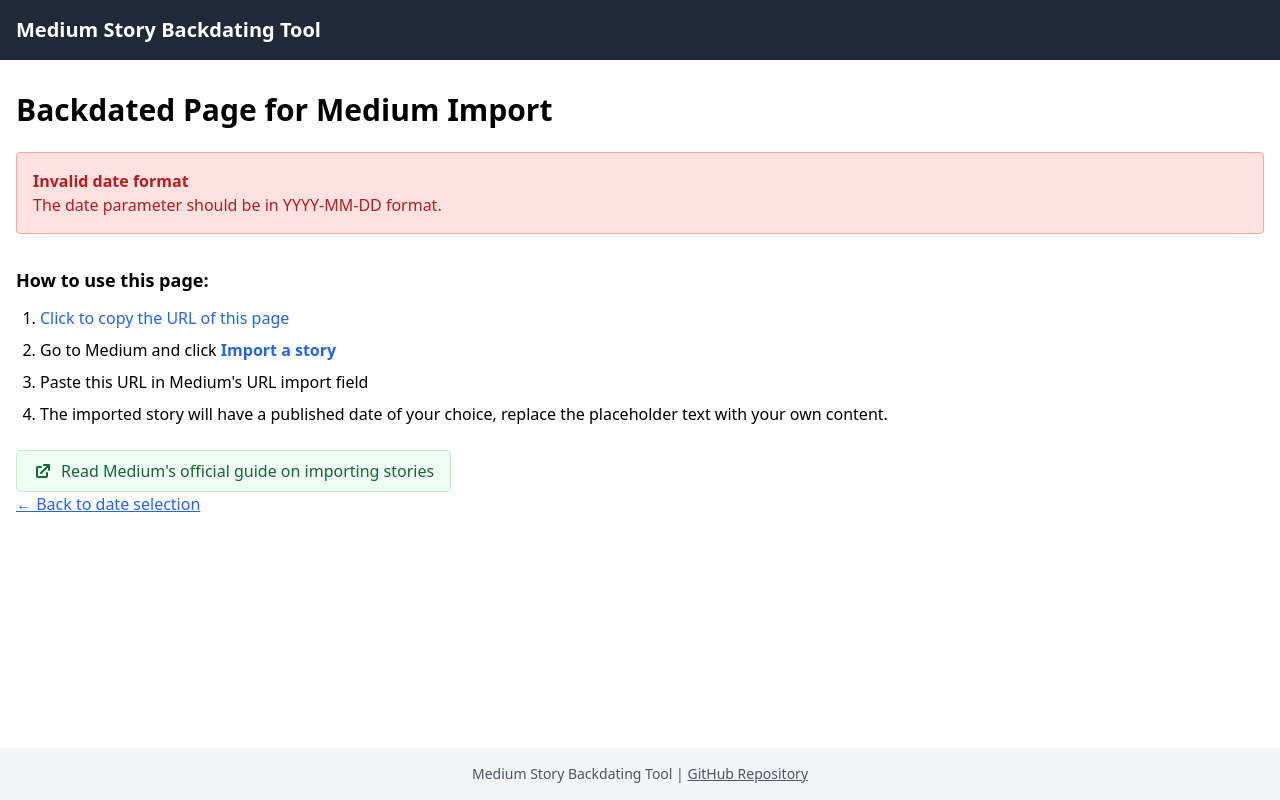
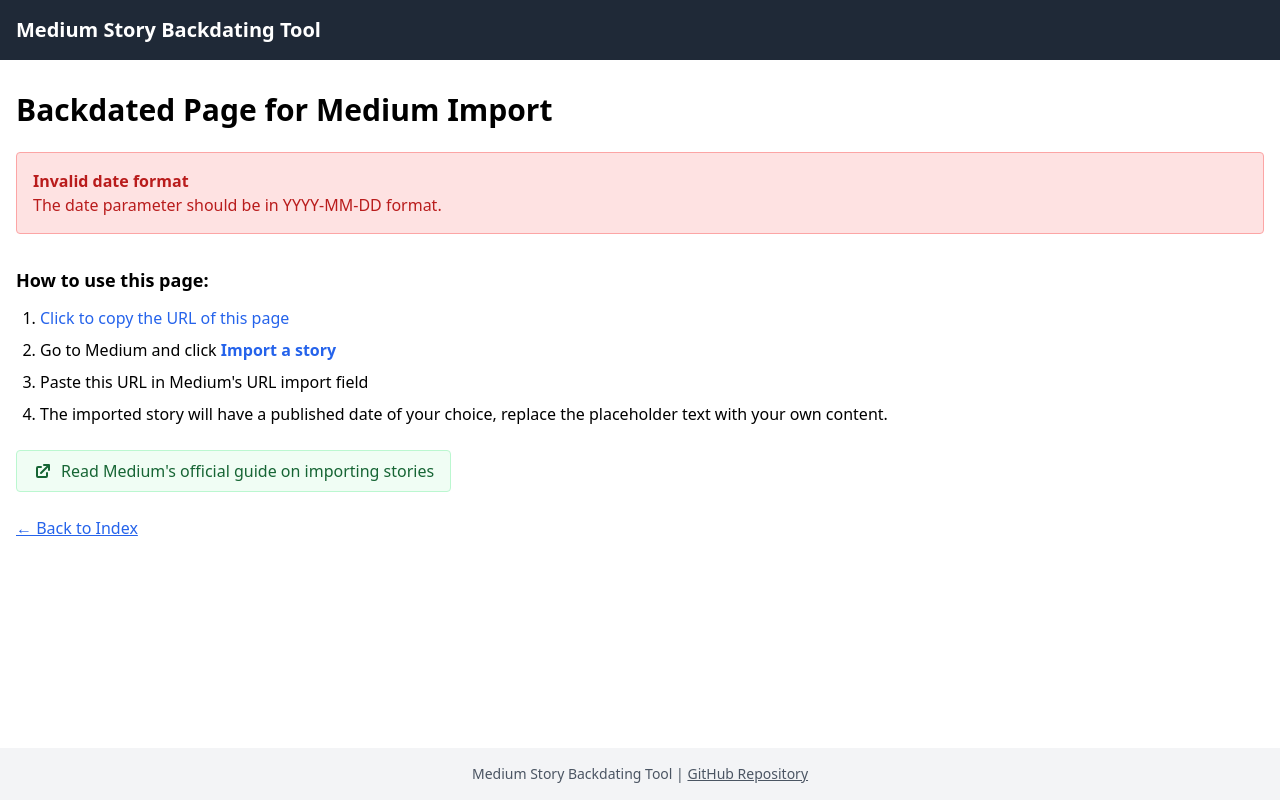
Before and after one commit to williamchong/medium-import-backdate, a Nuxt app: page /1 in a window 1280 px wide. Built offline with nearby package versions, Linux system fonts and the light colour scheme.

Commit message:
💄 Update copy instructions and improve navigation link text

```diff
--- a/pages/[date].vue
+++ b/pages/[date].vue
@@ -10,7 +10,7 @@
         <strong>ISO Date:</strong> {{ isoDate }}
       </p>
       <p class="mt-2">This page contains the proper metadata for Medium to recognize this date when imported.</p>
-      <p>Copy the URL of this page and import it directly into Medium using the URL import option.</p>
+      <p class="mb-2">Copy the URL of this page and import it directly into Medium using the URL import option.</p>
       <p>Generated by <a href="https://medium-backdate.williamchong.cloud" target="_blank"
           class="text-blue-600 hover:underline">Medium Story Backdating Tool</a></p>
     </div>
@@ -68,9 +68,9 @@
       </p>
     </div>
 
-    <div class="mb-6">
+    <div class="my-6">
       <NuxtLink to="/" class="text-blue-600 hover:text-blue-800 underline">
-        ← Back to date selection
+        ← Back to Index
       </NuxtLink>
     </div>
   </div>
```
